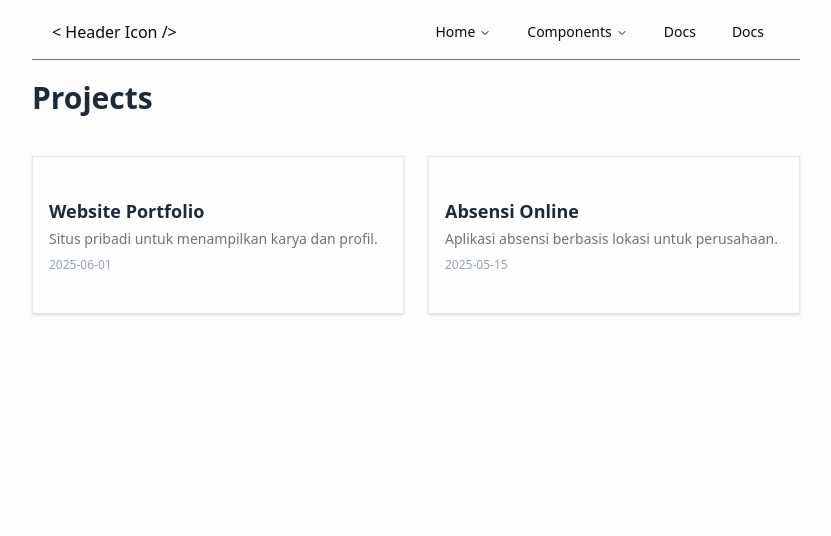
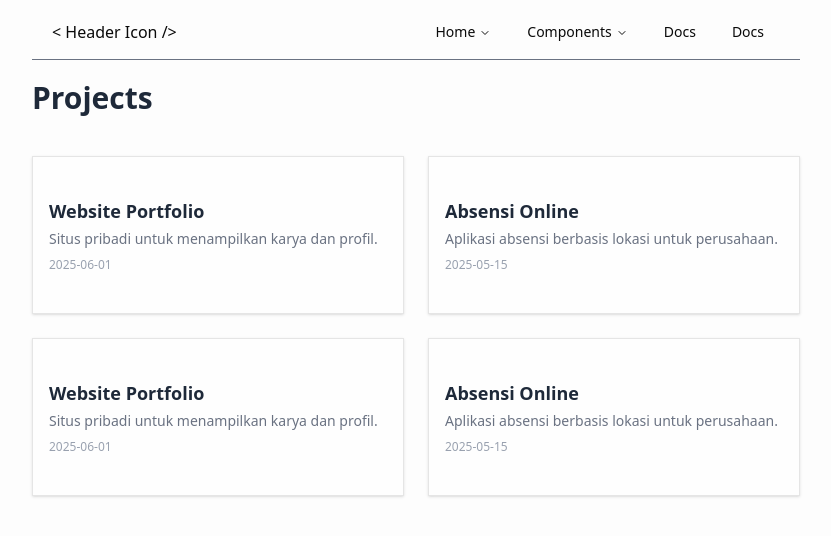
Before and after one commit to bagoesrex/portfolio-website, a Next.js app: page /projects in a window 1280 px wide. Shown: the top 536 px of the page, without its empty margins (224-1055 px from the left). Built offline with nearby package versions, Linux system fonts and the light colour scheme.

Commit message:
refactor: use dummy data for blog and project pages

```diff
--- a/app/blog/[slug]/page.tsx
+++ b/app/blog/[slug]/page.tsx
@@ -1,22 +1,5 @@
-import { BlogPost } from "@/types/blog";
+import { dummyBlogs } from "@/data/dummyBlog";
 import { notFound } from "next/navigation";
-
-const posts: BlogPost[] = [
-    {
-        id: "1",
-        title: "Mengenal AI Lebih Dalam",
-        description: "Penjelasan dasar tentang AI untuk pemula.",
-        slug: "mengenal-ai-lebih-dalam",
-        date: "2025-07-10",
-    },
-    {
-        id: "2",
-        title: "React vs Next.js",
-        description: "Kapan kamu harus memilih framework tertentu.",
-        slug: "react-vs-nextjs",
-        date: "2025-07-08",
-    },
-];
 
 interface BlogDetailPageProps {
     params: {
@@ -25,7 +8,7 @@ interface BlogDetailPageProps {
 }
 
 export default function BlogDetailPage({ params }: BlogDetailPageProps) {
-    const post = posts.find((p) => p.slug === params.slug);
+    const post = dummyBlogs.find((p) => p.slug === params.slug);
 
     if (!post) return notFound();
 
--- a/app/blog/page.tsx
+++ b/app/blog/page.tsx
@@ -1,22 +1,5 @@
 import BlogCard from "@/components/blog/blog-card";
-import { BlogPost } from "@/types/blog";
-
-const posts: BlogPost[] = [
-    {
-        id: "1",
-        title: "Mengenal AI Lebih Dalam",
-        description: "Penjelasan dasar tentang AI untuk pemula.",
-        slug: "mengenal-ai-lebih-dalam",
-        date: "2025-07-10",
-    },
-    {
-        id: "2",
-        title: "React vs Next.js",
-        description: "Kapan kamu harus memilih framework tertentu.",
-        slug: "react-vs-nextjs",
-        date: "2025-07-08",
-    },
-];
+import { dummyBlogs } from "@/data/dummyBlog";
 
 export default function BlogPage() {
     return (
@@ -29,7 +12,7 @@ export default function BlogPage() {
             </h1>
 
             <div className="grid grid-cols-1 md:grid-cols-2 gap-6">
-                {posts.map((post) => (
+                {dummyBlogs.map((post) => (
                     <BlogCard key={post.id} post={post} />
                 ))}
             </div>
--- a/app/projects/[slug]/layout.tsx
+++ b/app/projects/[slug]/layout.tsx
@@ -2,11 +2,11 @@ import Link from "next/link";
 import { ReactNode } from "react";
 import { IoMdArrowBack } from "react-icons/io";
 
-interface Props {
+interface ProjectSlugLayoutProps {
     children: ReactNode;
 }
 
-export default function ProjectSlugLayout({ children }: Props) {
+export default function ProjectSlugLayout({ children }: ProjectSlugLayoutProps) {
     return (
         <div className="max-w-3xl mx-auto pt-20">
             <div className="mb-4">
--- a/app/projects/[slug]/page.tsx
+++ b/app/projects/[slug]/page.tsx
@@ -1,31 +1,14 @@
 import { notFound } from "next/navigation";
-import { Project } from "@/types/project";
+import { dummyProjects } from "@/data/dummyProjects";
 
-const projects: Project[] = [
-    {
-        id: "1",
-        title: "Website Portfolio",
-        description: "Situs pribadi untuk menampilkan karya dan profil.",
-        slug: "website-portfolio",
-        date: "2025-06-01",
-    },
-    {
-        id: "2",
-        title: "Absensi Online",
-        description: "Aplikasi absensi berbasis lokasi untuk perusahaan.",
-        slug: "absensi-online",
-        date: "2025-05-15",
-    },
-];
-
-interface Props {
+interface ProjectDetailPageProps {
     params: {
         slug: string;
     };
 }
 
-export default function ProjectDetailPage({ params }: Props) {
-    const project = projects.find((p) => p.slug === params.slug);
+export default function ProjectDetailPage({ params }: ProjectDetailPageProps) {
+    const project = dummyProjects.find((p) => p.slug === params.slug);
 
     if (!project) return notFound();
 
--- a/app/projects/page.tsx
+++ b/app/projects/page.tsx
@@ -1,22 +1,5 @@
 import ProjectCard from "@/components/projects/project-card";
-import { Project } from "@/types/project";
-
-const projects: Project[] = [
-    {
-        id: "1",
-        title: "Website Portfolio",
-        description: "Situs pribadi untuk menampilkan karya dan profil.",
-        slug: "website-portfolio",
-        date: "2025-06-01",
-    },
-    {
-        id: "2",
-        title: "Absensi Online",
-        description: "Aplikasi absensi berbasis lokasi untuk perusahaan.",
-        slug: "absensi-online",
-        date: "2025-05-15",
-    },
-];
+import { dummyProjects } from "@/data/dummyProjects";
 
 export default function ProjectsPage() {
     return (
@@ -29,7 +12,7 @@ export default function ProjectsPage() {
             </h1>
 
             <div className="grid grid-cols-1 md:grid-cols-2 gap-6">
-                {projects.map((project) => (
+                {dummyProjects.map((project) => (
                     <ProjectCard key={project.id} project={project} />
                 ))}
             </div>
--- /dev/null
+++ b/data/dummyBlog.ts
@@ -0,0 +1,32 @@
+import { Blog } from "@/types/blog";
+
+export const dummyBlogs: Blog[] = [
+    {
+        id: "1",
+        title: "Mengenal AI Lebih Dalam",
+        description: "Penjelasan dasar tentang AI untuk pemula.",
+        slug: "mengenal-ai-lebih-dalam",
+        date: "2025-07-10",
+    },
+    {
+        id: "2",
+        title: "React vs Next.js",
+        description: "Kapan kamu harus memilih framework tertentu.",
+        slug: "react-vs-nextjs",
+        date: "2025-07-08",
+    },
+    {
+        id: "3",
+        title: "Mengenal AI Lebih Dalam",
+        description: "Penjelasan dasar tentang AI untuk pemula.",
+        slug: "mengenal-ai-lebih-dalams",
+        date: "2025-07-10",
+    },
+    {
+        id: "4",
+        title: "React vs Next.js",
+        description: "Kapan kamu harus memilih framework tertentu.",
+        slug: "react-vs-nextjss",
+        date: "2025-07-08",
+    },
+];
--- /dev/null
+++ b/data/dummyProjects.ts
@@ -0,0 +1,32 @@
+import { Project } from "@/types/project";
+
+export const dummyProjects: Project[] = [
+    {
+        id: "1",
+        title: "Website Portfolio",
+        description: "Situs pribadi untuk menampilkan karya dan profil.",
+        slug: "website-portfolio",
+        date: "2025-06-01",
+    },
+    {
+        id: "2",
+        title: "Absensi Online",
+        description: "Aplikasi absensi berbasis lokasi untuk perusahaan.",
+        slug: "absensi-online",
+        date: "2025-05-15",
+    },
+    {
+        id: "3",
+        title: "Website Portfolio",
+        description: "Situs pribadi untuk menampilkan karya dan profil.",
+        slug: "website-portfolios",
+        date: "2025-06-01",
+    },
+    {
+        id: "4",
+        title: "Absensi Online",
+        description: "Aplikasi absensi berbasis lokasi untuk perusahaan.",
+        slug: "absensi-onlines",
+        date: "2025-05-15",
+    },
+];
--- a/types/blog.ts
+++ b/types/blog.ts
@@ -1,4 +1,4 @@
-export interface BlogPost {
+export interface Blog {
     id: string;
     slug: string;
     title: string;
```
